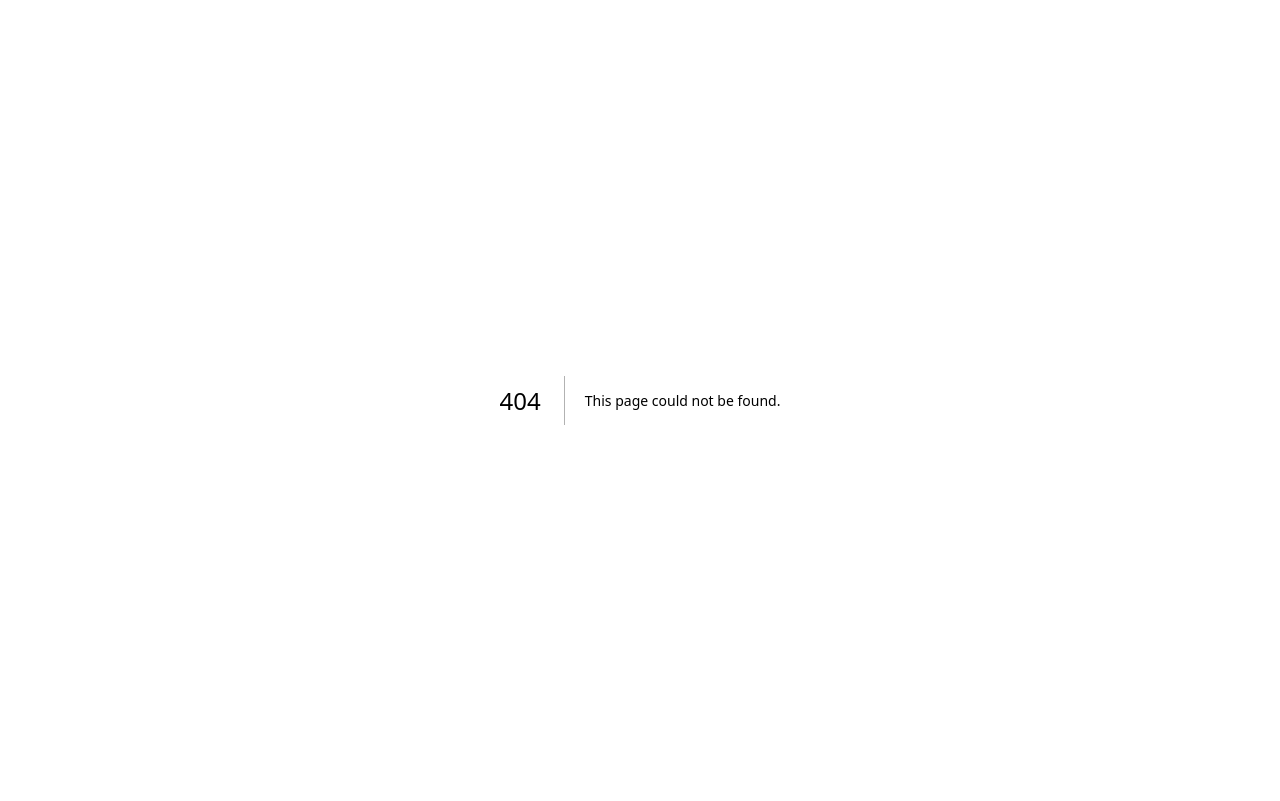
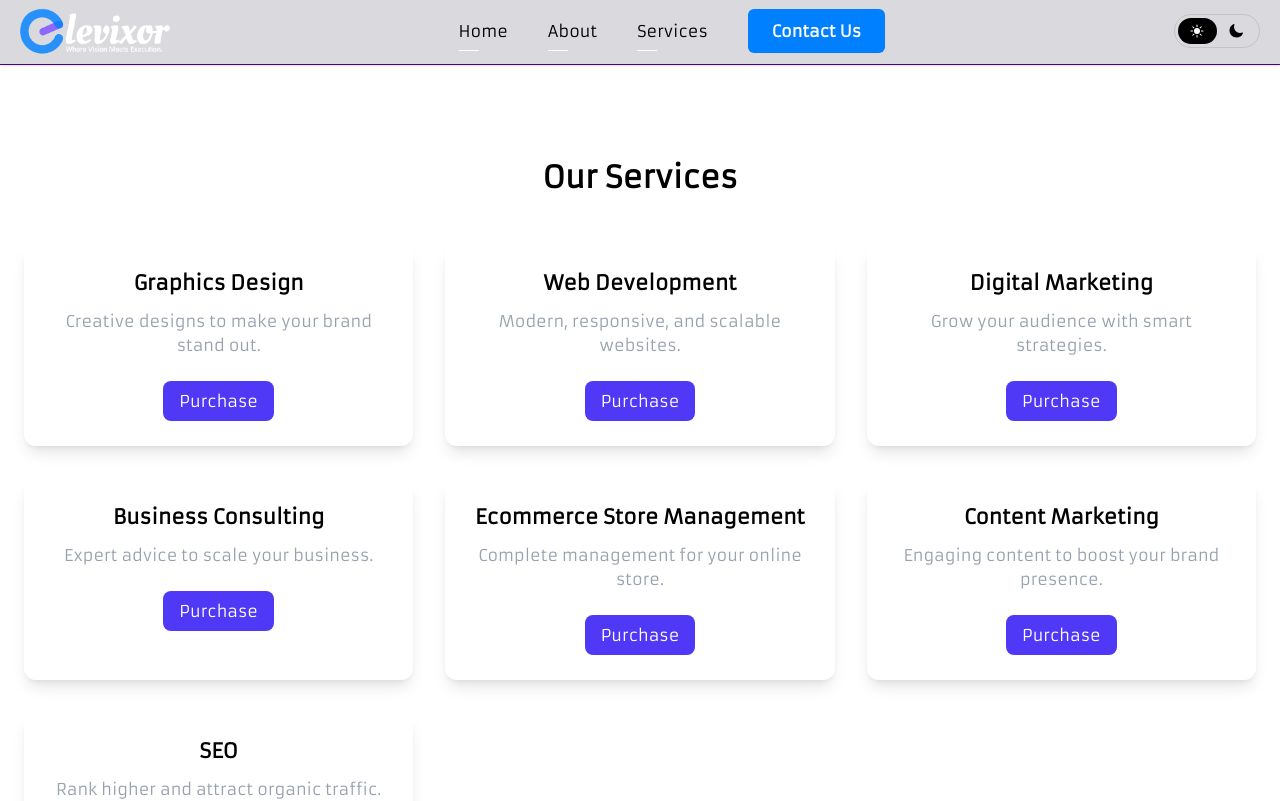
Before and after one commit to Rokon744/elevixor, a Next.js app: page /services in a window 1280 px wide. Before the commit this address had no page. Shown: the top 801 px of the page. Built offline with nearby package versions, Linux system fonts and the light colour scheme.

Commit message:
add services page

```diff
--- /dev/null
+++ b/src/app/services/page.js
@@ -0,0 +1,12 @@
+import ServicesPage from '@/pages/ServicesPage'
+import React from 'react'
+
+const page = () => {
+  return (
+    <div>
+        <ServicesPage />
+    </div>
+  )
+}
+
+export default page
--- /dev/null
+++ b/src/components/ServiceComp/PackageModal.jsx
@@ -0,0 +1,49 @@
+import React from "react";
+
+const packages = [
+  { name: "Basic", price: "$99", features: ["Feature 1", "Feature 2"] },
+  { name: "Standard", price: "$199", features: ["Feature 1", "Feature 2", "Feature 3"] },
+  { name: "Premium", price: "$299", features: ["Feature 1", "Feature 2", "Feature 3", "Feature 4"] },
+];
+
+export default function PackageModal({ service, onClose }) {
+  if (!service) return null;
+
+  return (
+    <div className="fixed inset-0 bg-black/50 flex items-center justify-center z-50">
+      <div className="bg-white rounded-xl shadow-xl p-8 max-w-lg w-full relative">
+        {/* Close Button */}
+        <button
+          onClick={onClose}
+          className="absolute top-3 right-3 text-gray-500 hover:text-gray-700"
+        >
+          ✕
+        </button>
+
+        <h3 className="text-2xl font-bold mb-6 text-center">
+          {service.title} Packages
+        </h3>
+
+        <div className="grid gap-6">
+          {packages.map((pkg, i) => (
+            <div
+              key={i}
+              className="border border-indigo-600 rounded-lg p-4 transition"
+            >
+              <h4 className="text-lg font-semibold">{pkg.name}</h4>
+              <p className="text-indigo-600 font-bold">{pkg.price}</p>
+              <ul className="text-sm text-gray-600 mt-2 space-y-1">
+                {pkg.features.map((f, idx) => (
+                  <li key={idx}>✔ {f}</li>
+                ))}
+              </ul>
+              <button className="mt-4 w-full bg-indigo-600 text-white py-2 rounded-lg hover:bg-indigo-700 transition">
+                Choose
+              </button>
+            </div>
+          ))}
+        </div>
+      </div>
+    </div>
+  );
+}
--- /dev/null
+++ b/src/components/ServiceComp/ServiceCard.jsx
@@ -0,0 +1,16 @@
+import React from "react";
+
+export default function ServiceCard({ service, onPurchase }) {
+  return (
+    <div className="shadow-lg rounded-xl p-6 text-center border border-white hover:shadow-xl transition">
+      <h3 className="text-xl font-semibold mb-3">{service.title}</h3>
+      <p className="text-gray-400 mb-6">{service.desc}</p>
+      <button
+        onClick={() => onPurchase(service)}
+        className="px-4 py-2 bg-indigo-600 text-white rounded-lg hover:bg-indigo-700 transition"
+      >
+        Purchase
+      </button>
+    </div>
+  );
+}
--- /dev/null
+++ b/src/pages/ServicesPage.jsx
@@ -0,0 +1,67 @@
+"use client";
+import Footer from "@/components/Footer";
+import Navbar from "@/components/Navbar";
+import PackageModal from "@/components/ServiceComp/PackageModal";
+import ServiceCard from "@/components/ServiceComp/ServiceCard";
+import React, { useState } from "react";
+
+const services = [
+  {
+    title: "Graphics Design",
+    desc: "Creative designs to make your brand stand out.",
+  },
+  {
+    title: "Web Development",
+    desc: "Modern, responsive, and scalable websites.",
+  },
+  {
+    title: "Digital Marketing",
+    desc: "Grow your audience with smart strategies.",
+  },
+  {
+    title: "Business Consulting",
+    desc: "Expert advice to scale your business.",
+  },
+  {
+    title: "Ecommerce Store Management",
+    desc: "Complete management for your online store.",
+  },
+  {
+    title: "Content Marketing",
+    desc: "Engaging content to boost your brand presence.",
+  },
+  { title: "SEO", desc: "Rank higher and attract organic traffic." },
+];
+
+export default function ServicesPage() {
+  const [selectedService, setSelectedService] = useState(null);
+
+  return (
+    <>
+      <Navbar />
+      <section className="min-h-screen pb-16 pt-40">
+        <div className="container mx-auto px-6">
+          <h2 className="text-3xl font-bold text-center mb-12">Our Services</h2>
+
+          {/* Services Grid */}
+          <div className="grid gap-8 sm:grid-cols-2 md:grid-cols-3">
+            {services.map((service, idx) => (
+              <ServiceCard
+                key={idx}
+                service={service}
+                onPurchase={setSelectedService}
+              />
+            ))}
+          </div>
+
+          {/* Modal */}
+          <PackageModal
+            service={selectedService}
+            onClose={() => setSelectedService(null)}
+          />
+        </div>
+      </section>
+      <Footer />
+    </>
+  );
+}
```
